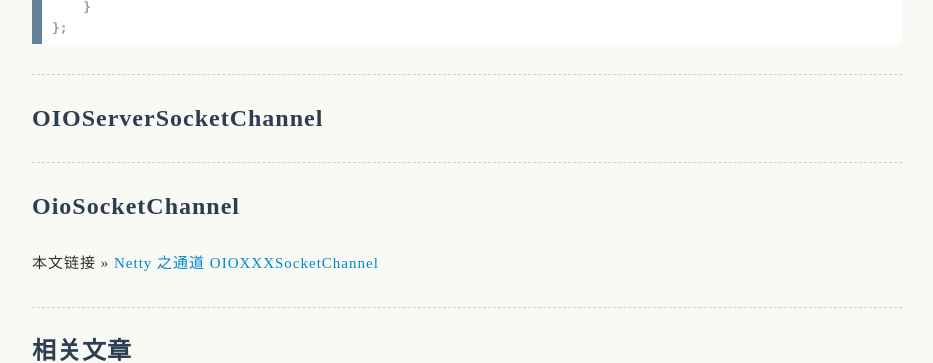
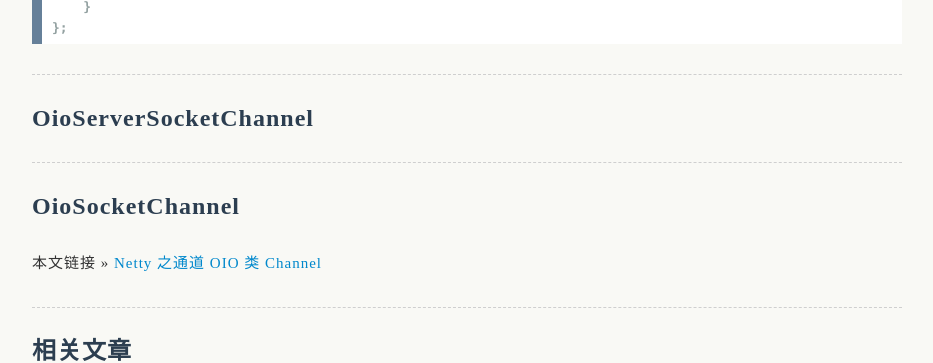
Before and after one commit to uxgnoz/uxgnoz.github.com, a Jekyll site: the page built from _posts/2018-10-25-netty-OIO-Channel.md, in a window 1280 px wide and 900 px high, scrolled down 2464 px. Shown: the part 278-641 px from the top of the window, without its empty margins (173-1106 px from the left). Built offline with Jekyll 4.4.1, drawn with Linux system fonts in a browser that asks for light colours; comment, search, counter and statistics services are not loaded; some of the changed text lies outside the part shown.

Commit message:
_posts/2018-10-25-netty-OIO-Channel.md

```diff
--- a/_posts/2018-10-25-netty-OIO-Channel.md
+++ b/_posts/2018-10-25-netty-OIO-Channel.md
@@ -1,9 +1,9 @@
 ---
-title: Netty 之通道 OIOXXXSocketChannel
+title: Netty 之通道 OIO 类 Channel
 layout: posts
 ---
 
-# Netty 之通道 OIOXXXSocketChannel
+# Netty 之通道 OIO 类 Channel
 
 ------
 
@@ -138,7 +138,7 @@ private final Runnable readTask = new Runnable() {
 
 ------
 
-## OIOServerSocketChannel
+## OioServerSocketChannel
 
 {% highlight java %}
 {% endhighlight %}
```
